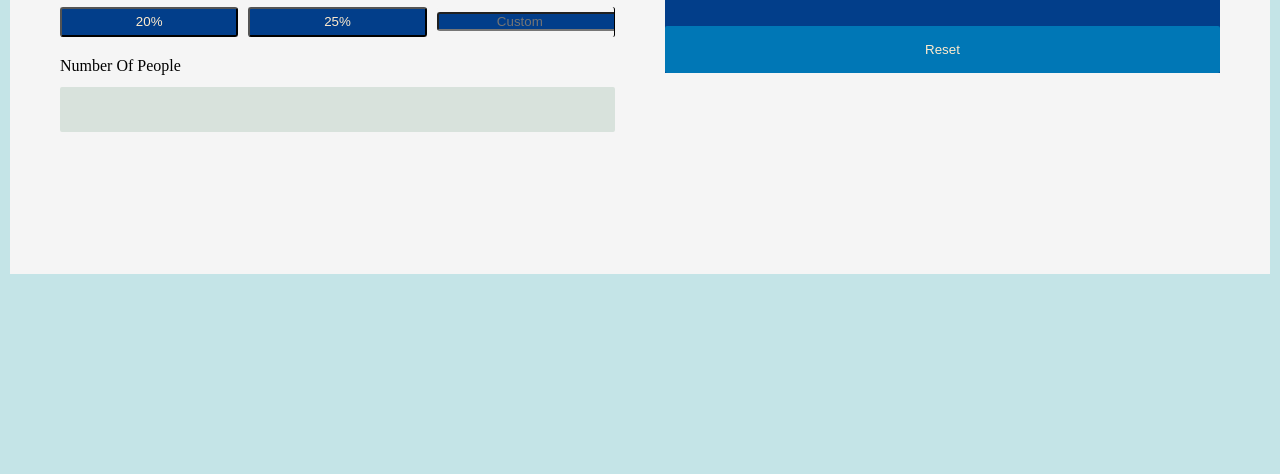
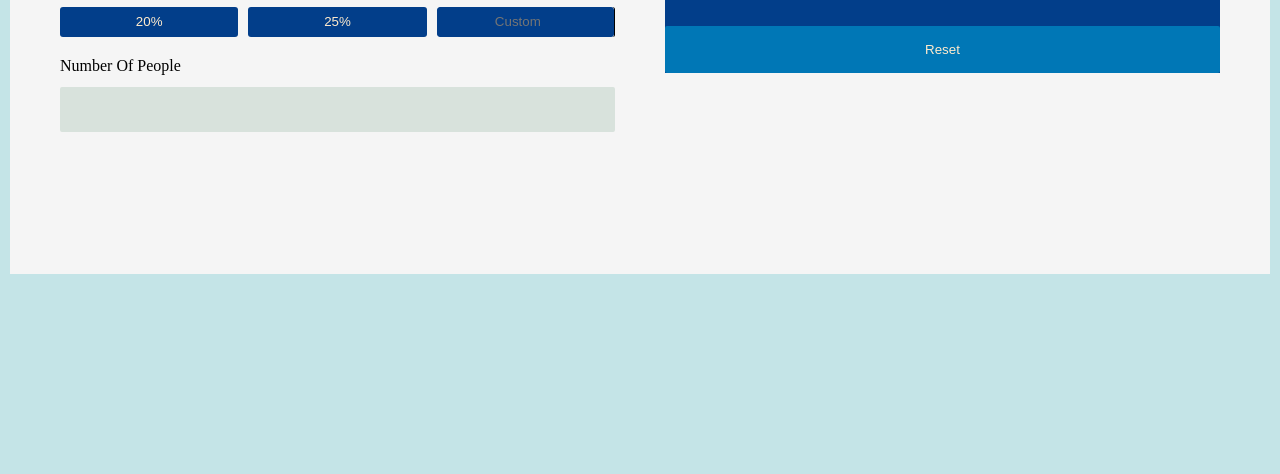
Before and after one commit to CadillacJack42/tip-splitter, a plain HTML site: page index.html in a window 1280 px wide. Shown: the part 426-900 px from the top of the page. Drawn offline with Linux system fonts and the light colour scheme.

Commit message:
Fixed Custom placeholder styling

```diff
--- a/style.css
+++ b/style.css
@@ -62,6 +62,7 @@ body {
     background-color: #023e8a;
     color: blanchedalmond;
     border-radius: 3px;
+    border: none;
 }
 
 .btn:hover {
@@ -131,6 +132,7 @@ body {
 .cust-input {
     /* border: none; */
     width: 100%;
+    height: 100%;
     text-align: center;
 }
 
```
